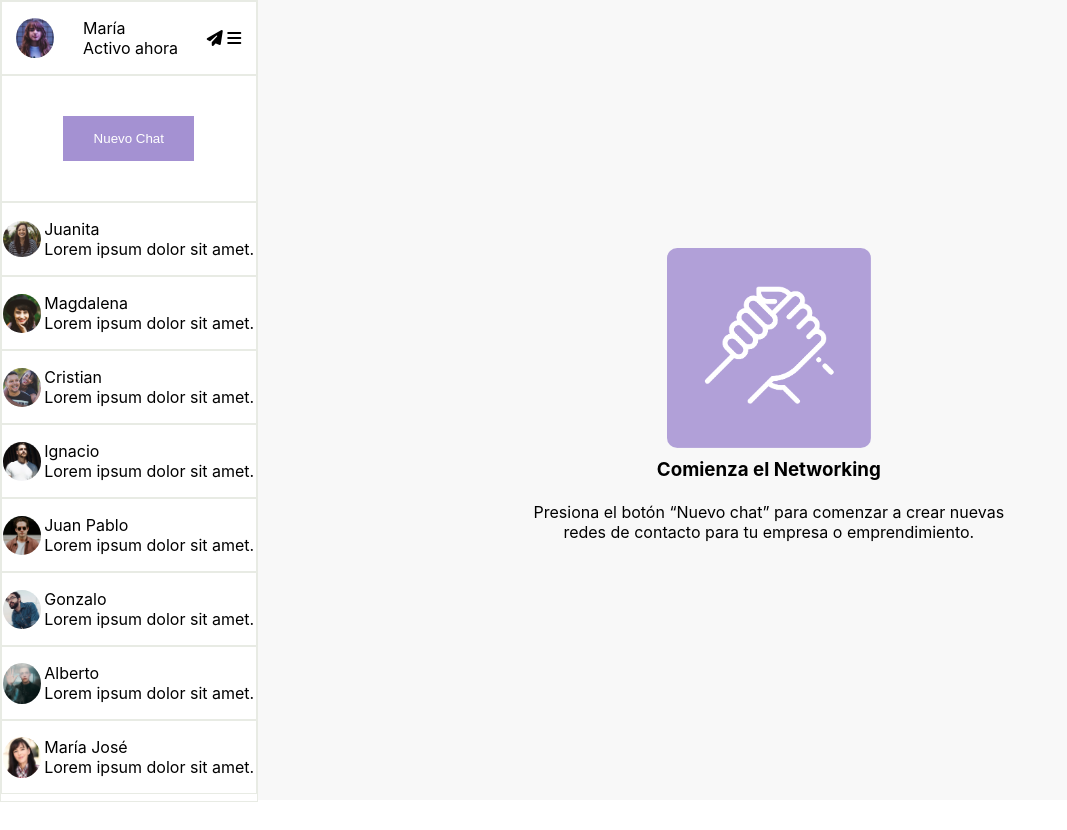
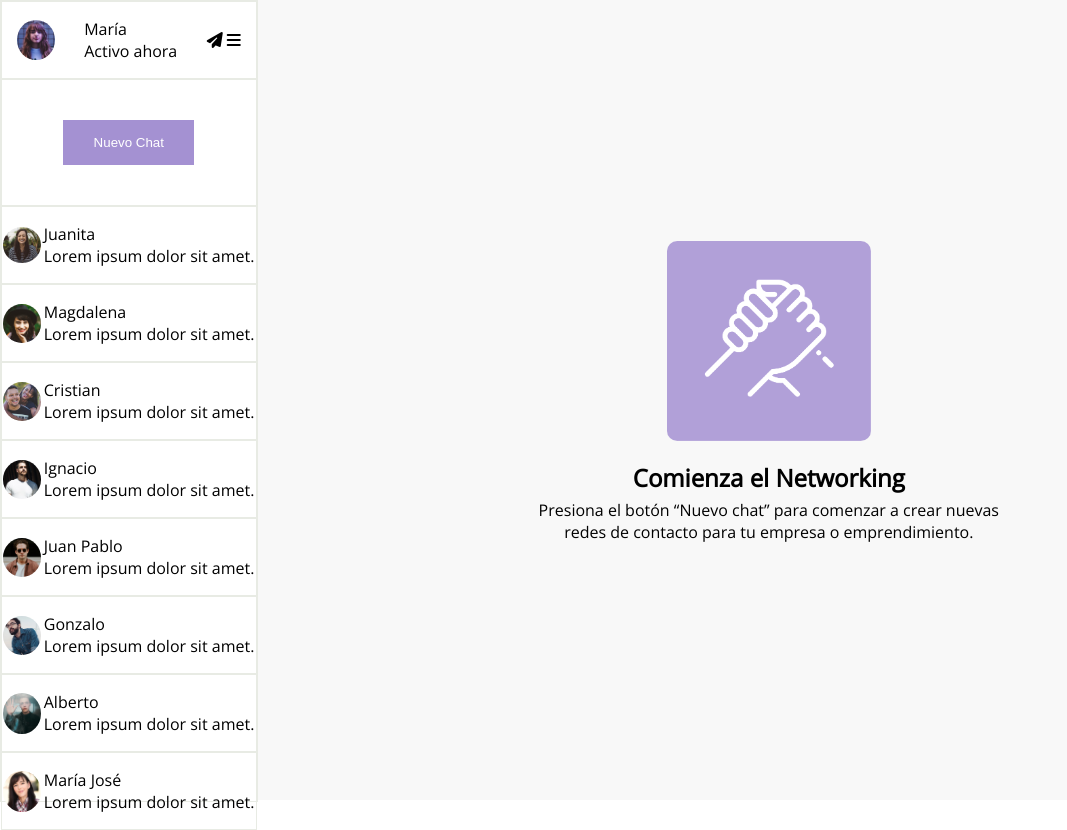
Before and after one commit to Lup018/sist-mensajer-a, a plain HTML site: page index.html in a window 1280 px wide. Shown: the whole page, without its empty margins (0-1067 px from the left). Before the commit the page ends 802 px from the top, so only its background shows below. Drawn offline with nearby package versions, Linux system fonts and the light colour scheme.

Commit message:
html line 72, h3 changed to h1. font-family changed

```diff
--- a/assets/css/style.css
+++ b/assets/css/style.css
@@ -8,7 +8,7 @@ body {
     align-items: flex-start;
     height: 100vh;
     width: 100vw;
-    font-family: -apple-system, BlinkMacSystemFont, 'Segoe UI', Roboto, Oxygen, Ubuntu, Cantarell, 'Open Sans', 'Helvetica Neue', sans-serif;
+    font-family: 'Open Sans', sans-serif;
 }
 
 .chat-section {
@@ -56,13 +56,13 @@ button {
     width: 20%;
     border-radius: 5%;
 }
-.principal-section h3 {
-    margin: 1%;
+.principal-section h1 {
+    margin-bottom: 0%;
     text-align: center;
 }
 
 .principal-section p {
-    margin: 1%;
+    margin-top: 0.5%;
     text-align: center;
 }
 
--- a/index.html
+++ b/index.html
@@ -6,6 +6,9 @@
     <meta name="viewport" content="width=device-width, initial-scale=1.0">
     <title>Doc</title>
     <link rel="stylesheet" href="./assets/css/style.css">
+    <link rel="preconnect" href="https://fonts.googleapis.com">
+<link rel="preconnect" href="https://fonts.gstatic.com" crossorigin>
+<link href="https://fonts.googleapis.com/css2?family=Open+Sans&family=Roboto:ital,wght@0,100;0,700;1,500&display=swap" rel="stylesheet">
 </head>
 <body>
     <section class="flex-container">
@@ -66,7 +69,7 @@
         </main>
         <div class="principal-section">
             <img class="principal-image" src="./assets/imgs/hand.png" alt="">
-            <h3>Comienza el Networking</h3>
+            <h1>Comienza el Networking</h1>
             <p>Presiona el botón “Nuevo chat” para comenzar a crear nuevas <br> redes de contacto para tu empresa o emprendimiento.</p>
         </div>
     </section>
```
